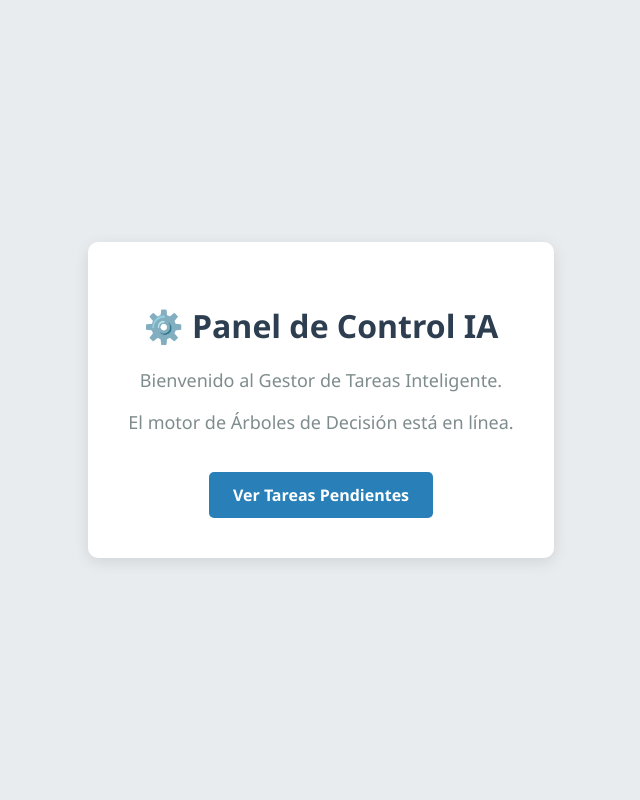
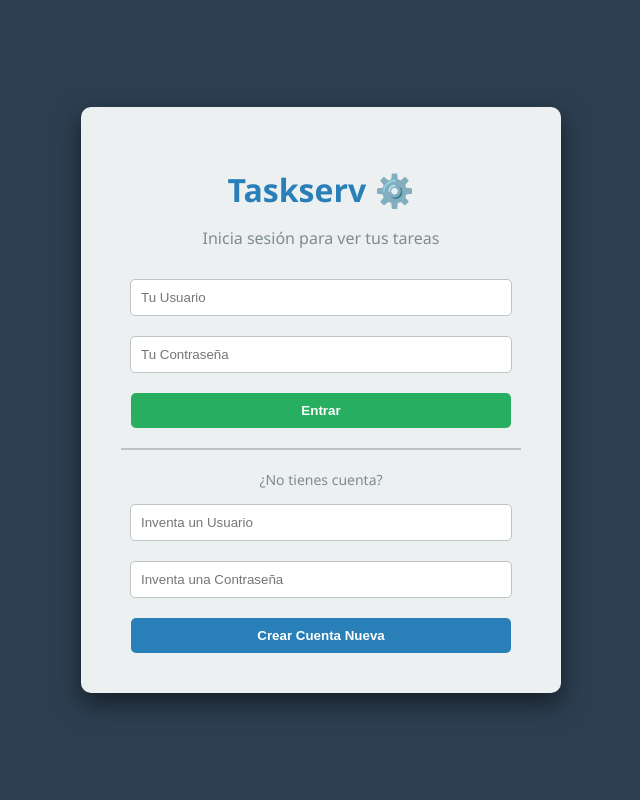
Before and after one commit to hugoaguila1987/Taskserv, a Flask app: page / in a window 1280 px wide. Shown: the whole page, without its empty margins (319-959 px from the left). Run offline with Flask 3, Linux system fonts and the light colour scheme.

Commit message:
Sistema de usuarios, login y base de datos relacional

```diff
--- a/app.py
+++ b/app.py
@@ -1,23 +1,36 @@
-from flask import Flask, render_template, request, redirect
+from flask import Flask, render_template, request, redirect, session
 import sqlite3
 
 app = Flask(__name__)
+# Esta llave secreta es obligatoria para que Flask encripte las sesiones de los usuarios
+app.secret_key = 'llave_super_secreta_de_taskserv'
 
 # --- CONFIGURACIÓN DE LA BASE DE DATOS NATIVA ---
-# Esta función abre el archivo de la base de datos
 def obtener_conexion():
     conexion = sqlite3.connect('tareas.db')
-    conexion.row_factory = sqlite3.Row # Para leer los datos fácilmente
+    conexion.row_factory = sqlite3.Row
     return conexion
 
-# Esta función crea la tabla "tareas" la primera vez que prendes el programa
 def inicializar_bd():
     conexion = obtener_conexion()
+
+    # 1. Creamos la nueva tabla de USUARIOS
+    conexion.execute('''
+        CREATE TABLE IF NOT EXISTS usuarios (
+            id INTEGER PRIMARY KEY AUTOINCREMENT,
+            nombre_usuario TEXT UNIQUE NOT NULL,
+            password TEXT NOT NULL
+        )
+    ''')
+
+    # 2. Actualizamos la tabla de TAREAS (¡Ahora tienen dueño!)
     conexion.execute('''
         CREATE TABLE IF NOT EXISTS tareas (
             id INTEGER PRIMARY KEY AUTOINCREMENT,
             descripcion TEXT NOT NULL,
-            estado TEXT DEFAULT 'Pendiente'
+            estado TEXT DEFAULT 'Pendiente',
+            usuario_id INTEGER NOT NULL,
+            FOREIGN KEY (usuario_id) REFERENCES usuarios (id)
         )
     ''')
     conexion.commit()
@@ -26,35 +39,89 @@ def inicializar_bd():
 # Llamamos a la función para que prepare todo antes de arrancar
 inicializar_bd()
 
-# --- RUTAS DE LA PÁGINA ---
+# --- RUTAS DE ACCESO (LOGIN Y REGISTRO) ---
 @app.route('/')
 def inicio():
-    return render_template('index.html')
+    # Si el usuario ya inició sesión, lo mandamos directo a sus tareas
+    if 'usuario_id' in session:
+        return redirect('/tareas')
+    # Si no, le mostramos la pantalla de login
+    return render_template('login.html')
 
+@app.route('/registro', methods=['POST'])
+def registro():
+    nombre = request.form.get('nombre_usuario')
+    password = request.form.get('password') # Nota: En un sistema real esto se encripta
+
+    conexion = obtener_conexion()
+    try:
+        # Intentamos guardar al nuevo usuario
+        conexion.execute('INSERT INTO usuarios (nombre_usuario, password) VALUES (?, ?)', (nombre, password))
+        conexion.commit()
+    except sqlite3.IntegrityError:
+        # Si el usuario ya existe, SQLite nos avisa y no hace nada
+        pass
+    conexion.close()
+    return redirect('/')
+
+@app.route('/login', methods=['POST'])
+def login():
+    nombre = request.form.get('nombre_usuario')
+    password = request.form.get('password')
+
+    conexion = obtener_conexion()
+    # Buscamos si existe alguien con ese usuario y contraseña
+    usuario = conexion.execute('SELECT * FROM usuarios WHERE nombre_usuario = ? AND password = ?', (nombre, password)).fetchone()
+    conexion.close()
+
+    if usuario:
+        # Si existe, guardamos su ID en la "memoria" (session)
+        session['usuario_id'] = usuario['id']
+        session['nombre'] = usuario['nombre_usuario']
+        return redirect('/tareas')
+    else:
+        # Si se equivocó, lo regresamos al login
+        return redirect('/')
+
+@app.route('/logout')
+def logout():
+    # Borramos la memoria de la sesión
+    session.clear()
+    return redirect('/')
+
+# --- RUTAS DE TAREAS (PROTEGIDAS) ---
 @app.route('/tareas')
 def tareas():
+    # ¡SEGURIDAD! Si alguien intenta entrar aquí sin iniciar sesión, lo pateamos al inicio
+    if 'usuario_id' not in session:
+        return redirect('/')
+
     conexion = obtener_conexion()
-    # Le pedimos a SQLite que nos traiga todas las tareas guardadas
-    tareas_db = conexion.execute('SELECT * FROM tareas').fetchall()
+    # Magia de BD: Le pedimos SOLO las tareas del usuario actual
+    tareas_db = conexion.execute('SELECT * FROM tareas WHERE usuario_id = ?', (session['usuario_id'],)).fetchall()
     conexion.close()
 
     return render_template('tareas.html', tareas_html=tareas_db)
 
 @app.route('/agregar_tarea', methods=['POST'])
 def agregar_tarea():
+    if 'usuario_id' not in session:
+        return redirect('/')
+
     nueva_desc = request.form.get('descripcion')
+    mi_id = session['usuario_id'] # Sacamos quién es el usuario de la memoria
 
-    # Abrimos conexión, guardamos la tarea nueva y cerramos
     conexion = obtener_conexion()
-    conexion.execute('INSERT INTO tareas (descripcion) VALUES (?)', (nueva_desc,))
+    # Guardamos la tarea y le pegamos la etiqueta de quién es el dueño
+    conexion.execute('INSERT INTO tareas (descripcion, usuario_id) VALUES (?, ?)', (nueva_desc, mi_id))
     conexion.commit()
     conexion.close()
 
     return redirect('/tareas')
+
 @app.route('/eliminar_tarea/<int:id>')
 def eliminar_tarea(id):
     conexion = obtener_conexion()
-    # Le decimos a SQLite que borre la tarea que tenga este ID exacto
     conexion.execute('DELETE FROM tareas WHERE id = ?', (id,))
     conexion.commit()
     conexion.close()
@@ -63,7 +130,6 @@ def eliminar_tarea(id):
 @app.route('/completar_tarea/<int:id>')
 def completar_tarea(id):
     conexion = obtener_conexion()
-    # Le decimos a SQLite que actualice el estado a "Completada"
     conexion.execute("UPDATE tareas SET estado = 'Completada' WHERE id = ?", (id,))
     conexion.commit()
     conexion.close()
--- /dev/null
+++ b/templates/login.html
@@ -0,0 +1,41 @@
+<!DOCTYPE html>
+<html lang="es">
+<head>
+    <meta charset="UTF-8">
+    <title>Acceso - Taskserv</title>
+    <style>
+        body { font-family: 'Segoe UI', sans-serif; background-color: #2c3e50; color: white; display: flex; justify-content: center; align-items: center; height: 100vh; margin: 0; }
+        .contenedor-login { background: #ecf0f1; color: #333; padding: 40px; border-radius: 10px; box-shadow: 0 10px 25px rgba(0,0,0,0.5); width: 100%; max-width: 400px; text-align: center; }
+        h1 { color: #2980b9; margin-bottom: 5px; }
+        p { color: #7f8c8d; margin-bottom: 20px; }
+        input { width: 90%; padding: 10px; margin: 10px 0; border: 1px solid #bdc3c7; border-radius: 5px; }
+        button { width: 95%; padding: 10px; margin-top: 10px; border: none; border-radius: 5px; cursor: pointer; font-weight: bold; color: white; }
+        .btn-entrar { background-color: #27ae60; }
+        .btn-registrar { background-color: #2980b9; }
+        hr { border: 1px solid #bdc3c7; margin: 20px 0; }
+    </style>
+</head>
+<body>
+    <div class="contenedor-login">
+        <h1>Taskserv ⚙️</h1>
+        <p>Inicia sesión para ver tus tareas</p>
+
+        <!-- Formulario para ENTRAR -->
+        <form action="/login" method="POST">
+            <input type="text" name="nombre_usuario" placeholder="Tu Usuario" required>
+            <input type="password" name="password" placeholder="Tu Contraseña" required>
+            <button type="submit" class="btn-entrar">Entrar</button>
+        </form>
+
+        <hr>
+        <p style="font-size: 14px; margin-bottom: 5px;">¿No tienes cuenta?</p>
+
+        <!-- Formulario para REGISTRARSE -->
+        <form action="/registro" method="POST">
+            <input type="text" name="nombre_usuario" placeholder="Inventa un Usuario" required>
+            <input type="password" name="password" placeholder="Inventa una Contraseña" required>
+            <button type="submit" class="btn-registrar">Crear Cuenta Nueva</button>
+        </form>
+    </div>
+</body>
+</html>
--- a/templates/tareas.html
+++ b/templates/tareas.html
@@ -26,7 +26,7 @@
 </head>
 <body>
     <div class="contenedor">
-        <a href="/" class="boton-volver">⬅ Volver al Panel</a>
+        <a href="/logout" class="boton-volver" style="background: #e74c3c;">🚪 Cerrar Sesión</a>
         <h1>📋 Lista de Tareas Pendientes</h1>
 
         <div class="caja-nueva">
```
Also changed, not shown: tareas.db.
